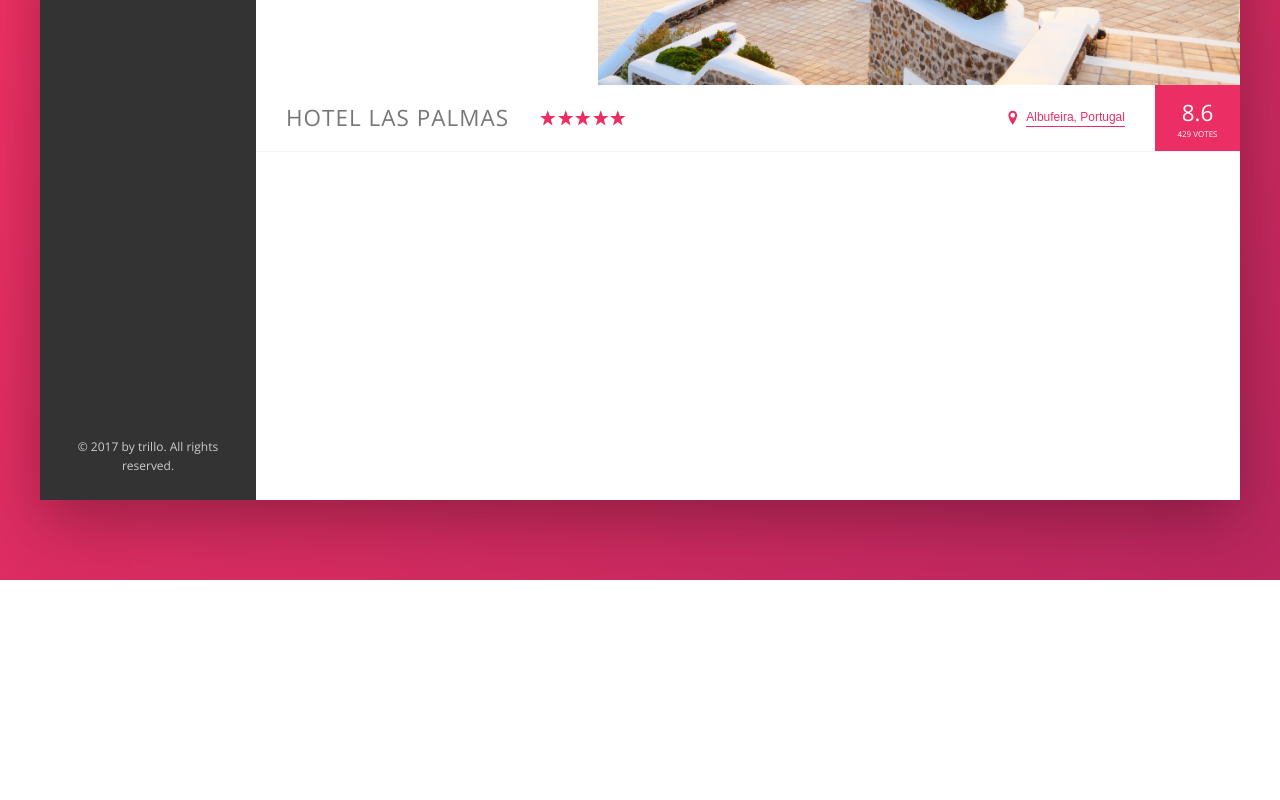
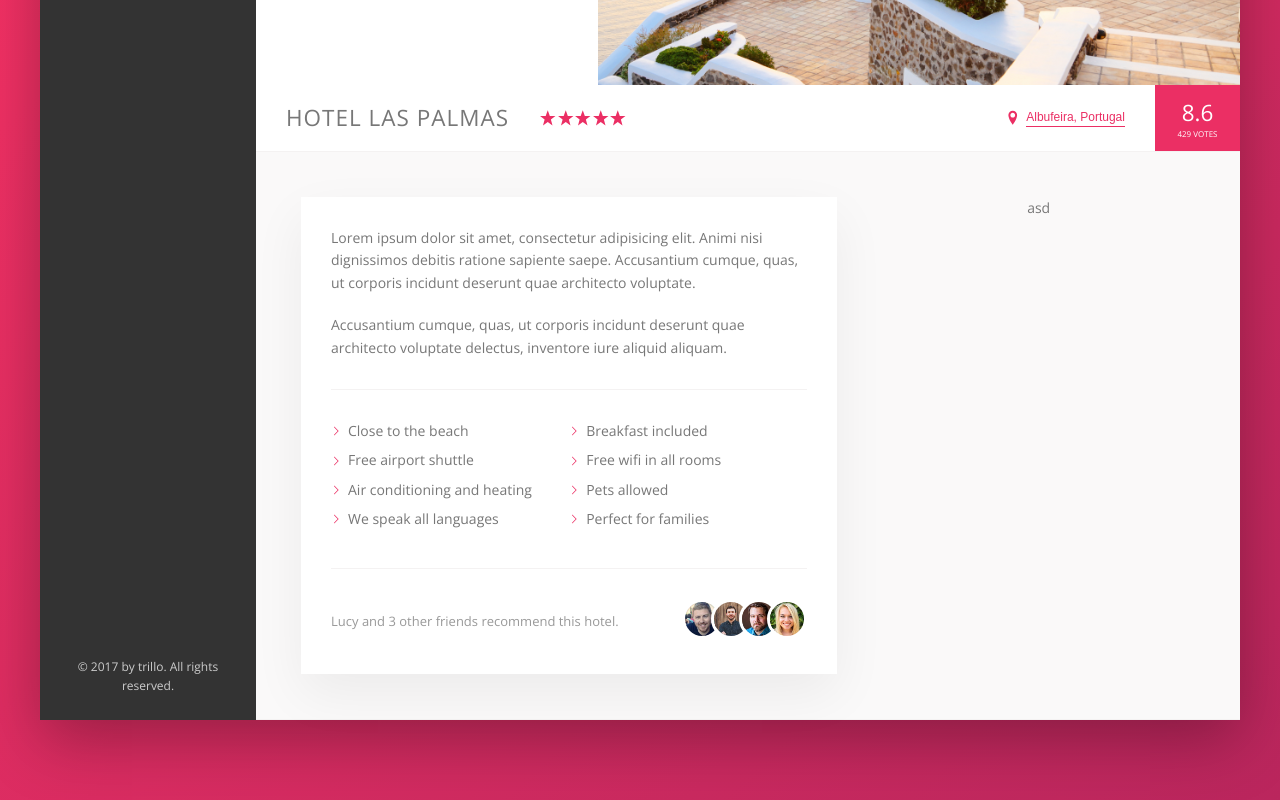
Before and after one commit to kamzzi/Process, a website: page Marzec/Trillo/index.html in a window 1280 px wide. Shown: the part 450-1250 px from the top of the page. Before the commit the page ends 1030 px from the top, so only its background shows below. Drawn offline with nearby package versions, Linux system fonts and the light colour scheme.

Commit message:
22 dzień marca
Stworzenie sekcji description w Trillo.

```diff
--- a/Marzec/Trillo/index.html
+++ b/Marzec/Trillo/index.html
@@ -152,6 +152,62 @@
               <div class="overview__rating-count">429 votes</div>
             </div>
           </div>
+
+          <div class="detail">
+            <div class="description">
+              <p class="paragraph">
+                Lorem ipsum dolor sit amet, consectetur adipisicing elit. Animi
+                nisi dignissimos debitis ratione sapiente saepe. Accusantium
+                cumque, quas, ut corporis incidunt deserunt quae architecto
+                voluptate.
+              </p>
+              <p class="paragraph">
+                Accusantium cumque, quas, ut corporis incidunt deserunt quae
+                architecto voluptate delectus, inventore iure aliquid aliquam.
+              </p>
+
+              <ul class="list">
+                <li class="list__item">Close to the beach</li>
+                <li class="list__item">Breakfast included</li>
+                <li class="list__item">Free airport shuttle</li>
+                <li class="list__item">Free wifi in all rooms</li>
+                <li class="list__item">Air conditioning and heating</li>
+                <li class="list__item">Pets allowed</li>
+                <li class="list__item">We speak all languages</li>
+                <li class="list__item">Perfect for families</li>
+              </ul>
+
+              <div class="recommend">
+                <p class="recommend__count">
+                  Lucy and 3 other friends recommend this hotel.
+                </p>
+
+                <div class="recommend__photos">
+                  <img
+                    src="./img/user-3.jpg"
+                    alt="User"
+                    class="recommend__photo"
+                  />
+                  <img
+                    src="./img/user-4.jpg"
+                    alt="User"
+                    class="recommend__photo"
+                  />
+                  <img
+                    src="./img/user-5.jpg"
+                    alt="User"
+                    class="recommend__photo"
+                  />
+                  <img
+                    src="./img/user-6.jpg"
+                    alt="User"
+                    class="recommend__photo"
+                  />
+                </div>
+              </div>
+            </div>
+            <div class="user-reviews">asd</div>
+          </div>
         </main>
       </div>
     </div>
--- a/Marzec/Trillo/sass/_components.scss
+++ b/Marzec/Trillo/sass/_components.scss
@@ -299,3 +299,76 @@
     transform: scale(1);
   }
 }
+
+// PARAGRAPH
+
+.paragraph {
+  &:not(:last-of-type) {
+    margin-bottom: 2rem;
+  }
+}
+
+// LIST
+
+.list {
+  list-style-type: none;
+  margin: 3rem 0;
+  padding: 3rem 0;
+  border-top: var(--line);
+  border-bottom: var(--line);
+
+  display: flex;
+  flex-wrap: wrap;
+
+  &__item {
+    flex: 0 0 50%;
+    margin-bottom: 0.7rem;
+
+    display: flex;
+    align-items: center;
+
+    &::before {
+      content: "";
+      display: inline-block;
+      height: 1rem;
+      width: 1rem;
+      margin-right: 0.7rem;
+
+      // background-image: url("./../img/chevron-thin-right.svg");
+      // background-size: cover;
+
+      background-color: var(--color-primary);
+      mask-image: url("./../img/chevron-thin-right.svg");
+      mask-size: cover;
+    }
+  }
+}
+
+// RECOMMEND
+
+.recommend {
+  font-size: 1.3rem;
+
+  color: var(--color-grey-dark-3);
+
+  display: flex;
+  align-items: center;
+
+  &__count {
+    margin-right: auto;
+  }
+
+  &__photos {
+  }
+
+  &__photo {
+    height: 4rem;
+    width: 4rem;
+    border-radius: 50%;
+    border: 3px solid #fff;
+
+    &:not(:last-child) {
+      margin-right: -1.5rem;
+    }
+  }
+}
--- a/Marzec/Trillo/sass/_layout.scss
+++ b/Marzec/Trillo/sass/_layout.scss
@@ -31,6 +31,29 @@
 .hotel-view {
   background-color: #fff;
 
-  height: 80rem;
   flex: 1;
 }
+
+.detail {
+  display: flex;
+  padding: 4.5rem;
+  font-size: 1.4rem;
+
+  background-color: var(--color-grey-light-1);
+  border-bottom: var(--line);
+}
+
+.description {
+  flex: 0 0 60%;
+  margin-right: 4.5rem;
+  background-color: #fff;
+  box-shadow: var(--shadow-light);
+  padding: 3rem;
+}
+
+.user-reviews {
+  flex: 1;
+  display: flex;
+  flex-direction: column;
+  align-items: center;
+}
```
Also changed, not shown: Marzec/Trillo/css/style.css, 1 other file.
